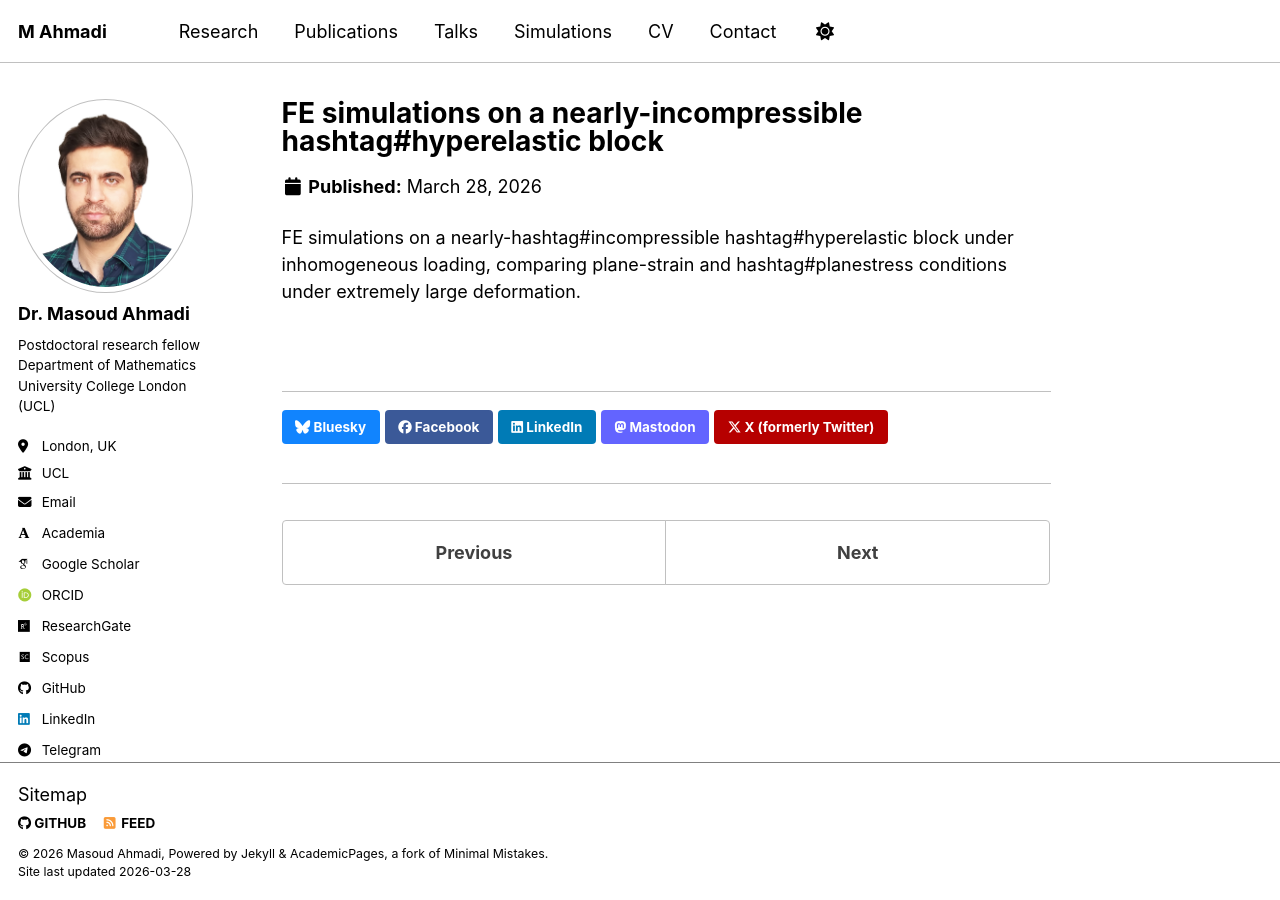
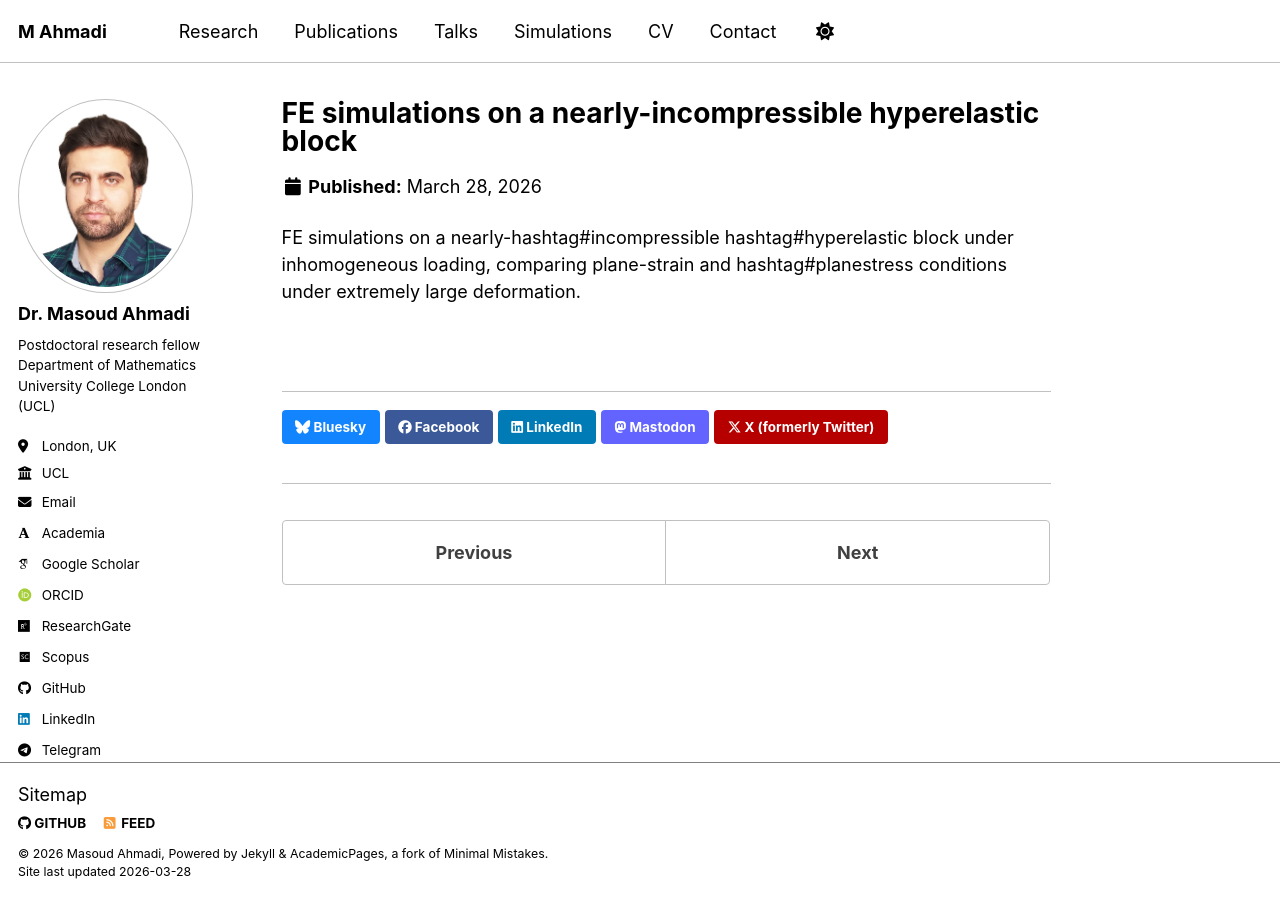
Before and after one commit to Masoud16ahm/Masoud16ahm.github.io, a Jekyll site: the page built from _portfolio/portfolio-1.md, in a window 1280 px wide. Built offline with Jekyll 4.4.1, drawn with Linux system fonts in a browser that asks for light colours; some web fonts are replaced; a script bundle is joined from its source files by our own code; library files that are not in the unit come from our copies; some of the changed lines change nothing that is shown.

Commit message:
Fix title and excerpt in portfolio-1.md

```diff
--- a/_portfolio/portfolio-1.md
+++ b/_portfolio/portfolio-1.md
@@ -1,8 +1,8 @@
 ---
-title: "FE simulations on a nearly-incompressible hashtag#hyperelastic block"
-excerpt: "Short description of portfolio item number 1<br/><video width='300' controls>
+title: "FE simulations on a nearly-incompressible hyperelastic block"
+excerpt: "Short description<br/>
+<video width='300' controls>
   <source src='/files/deformation_comparison.mp4' type='video/mp4'>
-  Your browser does not support the video tag.
 </video>"
 collection: portfolio
 ---
```
